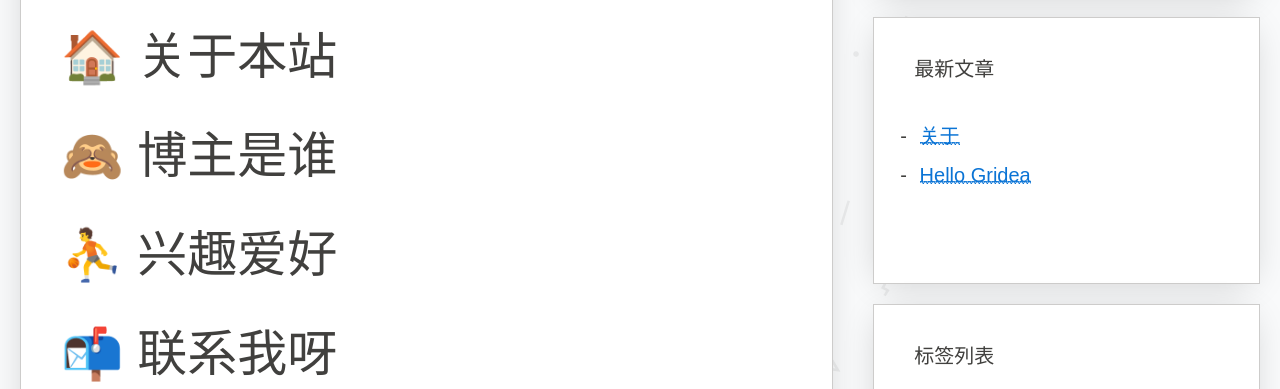
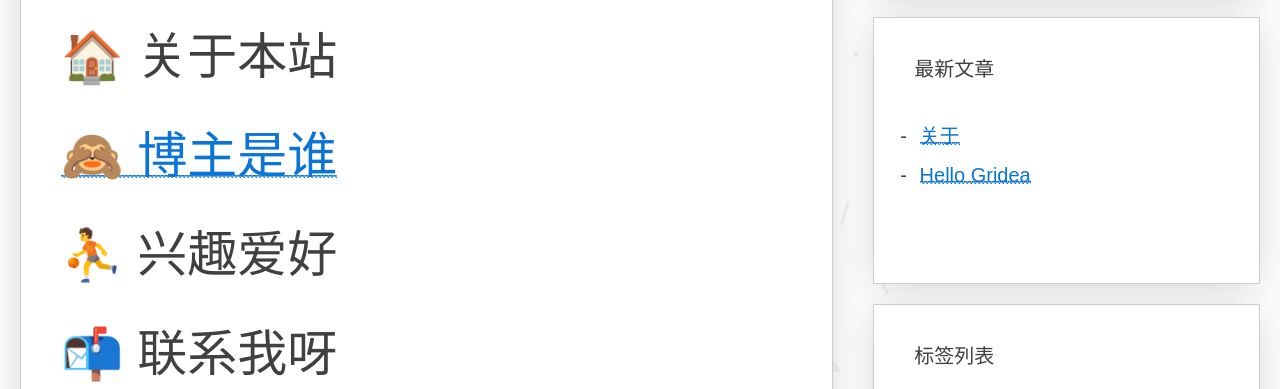
Before and after one commit to shulin926/shulin926.github.io, a plain HTML site: page post/about/index.html in a window 1280 px wide. Shown: the part 404-793 px from the top of the page. Drawn offline with nearby package versions, Linux system fonts and the light colour scheme; a web font is replaced by a local one.

Commit message:
Update index.html

```diff
--- a/post/about/index.html
+++ b/post/about/index.html
@@ -92,7 +92,7 @@
 <p>欢迎来到我的小站呀，很高兴遇见你！🤝</p>
 </blockquote>
 <h2 id="关于本站">🏠 关于本站</h2>
-<h2 id="博主是谁" href="https://www.baidu.com">🙈 博主是谁</h2>
+<h2 id="博主是谁"><a href="https://www.baidu.com">🙈 博主是谁</a></h2>
 <h2 id="兴趣爱好">⛹ 兴趣爱好</h2>
 <h2 id="联系我呀">📬 联系我呀</h2>
 
```
